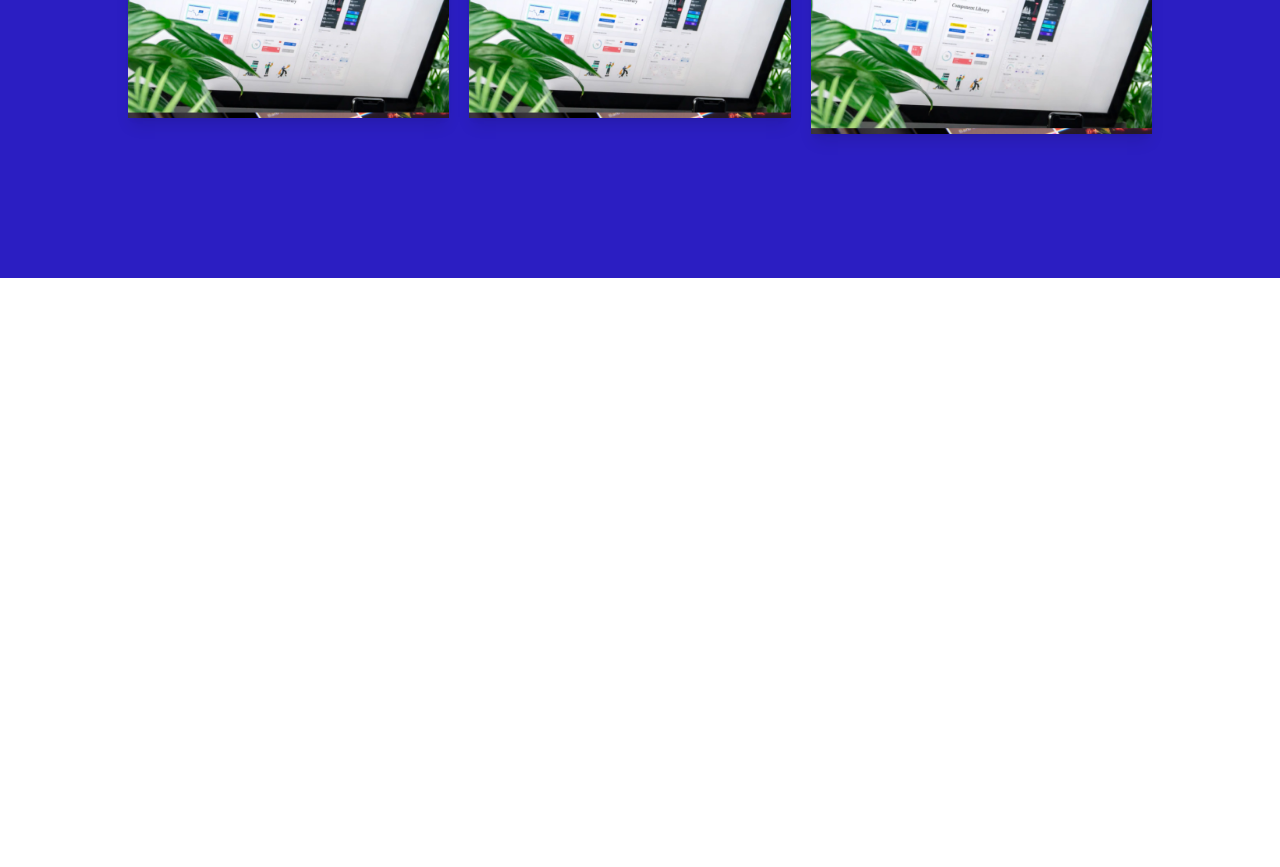
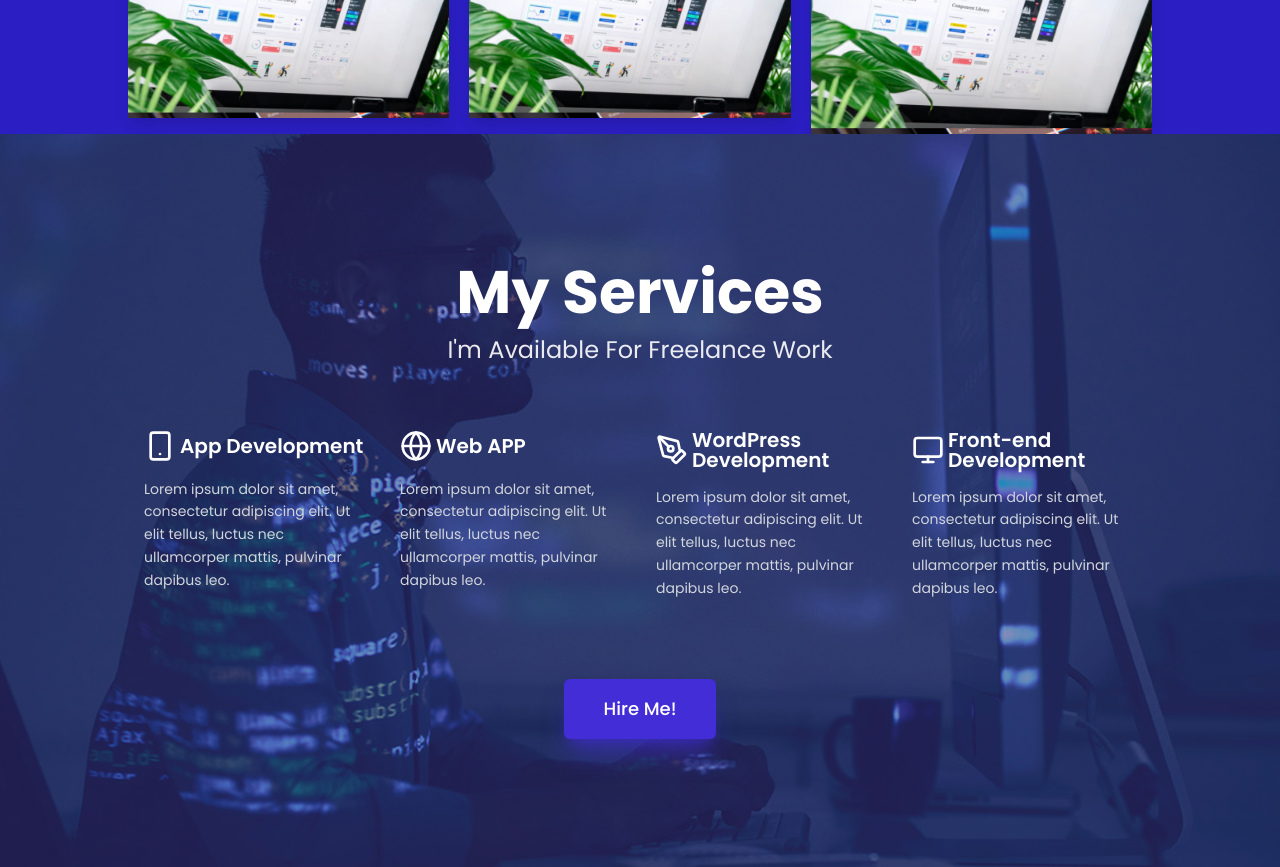
Before and after one commit to fatinishraqprapya25/Personal-Portfolio-React-Template, a React (Vite) app: page / in a window 1280 px wide. Shown: the part 2560-3427 px from the top of the page. Before the commit the page ends 2838 px from the top, so only its background shows below. Built offline with nearby package versions, Linux system fonts and the light colour scheme.

Commit message:
services section done

```diff
--- a/src/components/home/Portfolio.jsx
+++ b/src/components/home/Portfolio.jsx
@@ -20,11 +20,5 @@ export default function Portfolio() {
 
         </Container>
 
-        <br></br>
-        <br></br>
-        <br></br>
-        <br></br>
-        <br></br>
-        <br></br>
     </section>
 }
--- /dev/null
+++ b/src/components/home/Services.jsx
@@ -0,0 +1,75 @@
+import { Smartphone, Globe, PenTool, Monitor } from 'lucide-react';
+import image from "../../assets/service-bg.jpeg";
+import Container from '../ui/Container';
+
+
+const servicesData = [
+    {
+        Icon: Smartphone,
+        title: "App Development",
+        description: "Lorem ipsum dolor sit amet, consectetur adipiscing elit. Ut elit tellus, luctus nec ullamcorper mattis, pulvinar dapibus leo."
+    },
+    {
+        Icon: Globe,
+        title: "Web APP",
+        description: "Lorem ipsum dolor sit amet, consectetur adipiscing elit. Ut elit tellus, luctus nec ullamcorper mattis, pulvinar dapibus leo."
+    },
+    {
+        Icon: PenTool,
+        title: "WordPress Development",
+        description: "Lorem ipsum dolor sit amet, consectetur adipiscing elit. Ut elit tellus, luctus nec ullamcorper mattis, pulvinar dapibus leo."
+    },
+    {
+        Icon: Monitor,
+        title: "Front-end Development",
+        description: "Lorem ipsum dolor sit amet, consectetur adipiscing elit. Ut elit tellus, luctus nec ullamcorper mattis, pulvinar dapibus leo."
+    },
+];
+
+const ServiceCard = ({ Icon, title, description }) => (
+    <div className="flex flex-col space-y-4">
+        <div className="flex items-center space-x-1">
+            <Icon className="w-8 h-8 flex-shrink-0 text-white" />
+            <h3 className="text-xl font-semibold text-white leading-5">
+                {title}
+            </h3>
+        </div>
+        <p className="text-gray-300 leading-relaxed text-sm">
+            {description}
+        </p>
+    </div>
+);
+
+export default function Services() {
+    return (
+        <section
+            className="relative py-24 md:py-32 bg-cover bg-center"
+            style={{ backgroundImage: `url(${image})` }}
+        >
+            <div className="absolute inset-0 bg-indigo-900/55"></div>
+
+            <Container>
+                <div className="relative z-10 text-white text-center px-4">
+                    <h2 className="text-5xl md:text-6xl font-extrabold mb-3">
+                        My Services
+                    </h2>
+                    <p className="text-xl md:text-2xl font-light mb-16 opacity-90">
+                        I'm Available For Freelance Work
+                    </p>
+
+                    <div className="grid grid-cols-1 sm:grid-cols-2 lg:grid-cols-4 gap-x-8 gap-y-12 text-left max-w-7xl mx-auto">
+                        {servicesData.map((service, index) => (
+                            <ServiceCard key={index} {...service} />
+                        ))}
+                    </div>
+
+                    <div className="mt-20">
+                        <button className="px-10 py-4 bg-indigo-700 hover:bg-indigo-800 transition duration-300 text-lg font-medium rounded-md cursor-pointer shadow-xl shadow-indigo-700/50">
+                            Hire Me!
+                        </button>
+                    </div>
+                </div>
+            </Container>
+        </section>
+    );
+}
--- a/src/components/pages/Home.jsx
+++ b/src/components/pages/Home.jsx
@@ -4,6 +4,7 @@ import Header from "../header";
 import Container from "../ui/Container";
 import Profile from "../home/Profile";
 import Portfolio from "../home/Portfolio";
+import Services from "../home/Services";
 
 export default function Home() {
     return (
@@ -26,6 +27,7 @@ export default function Home() {
 
             <Profile />
             <Portfolio />
+            <Services />
         </>
     );
 }
```
Also changed, not shown: src/assets/service-bg.jpeg (added).
